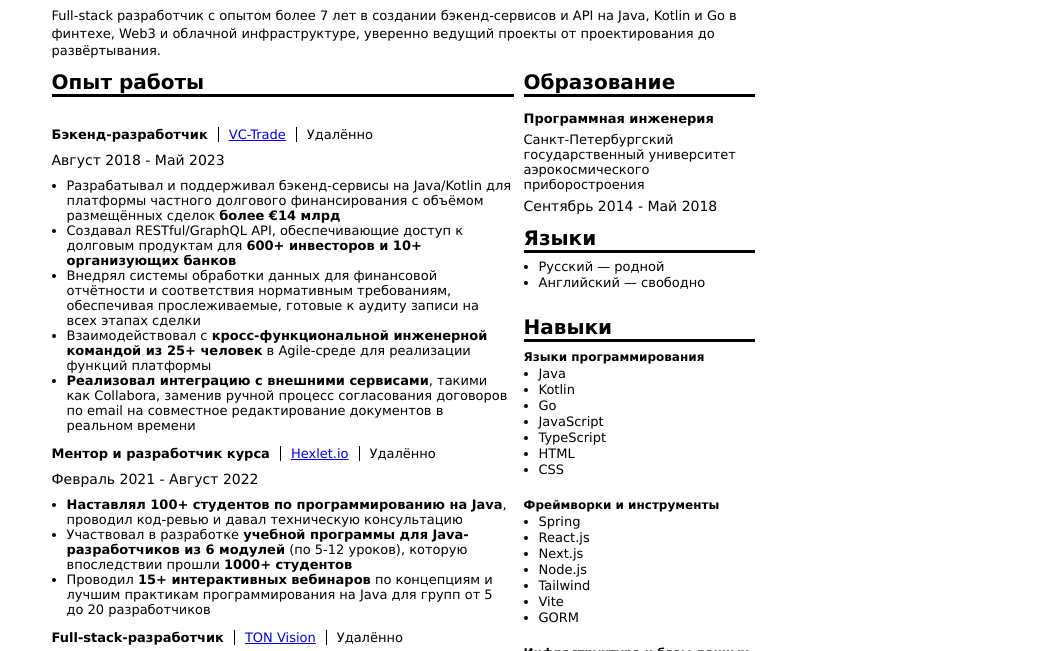
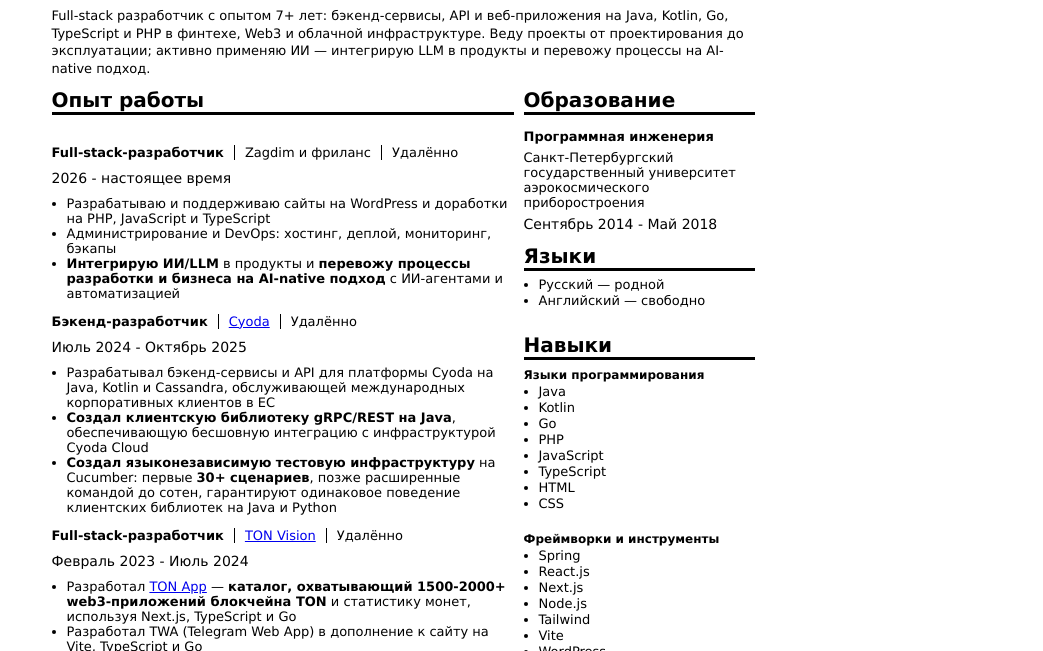
Before and after one commit to zxvfc/my-cv, a plain HTML site: page index.html in a window 1280 px wide. Both pictures are taken after a click on the button "RU". Shown: the part 148-799 px from the top of the page, without its empty margins (237-1280 px from the left). Drawn offline with Linux system fonts and the light colour scheme.

Commit message:
Update CV for 2026: add current role, AI skills, newest-first order
- Add Zagdim & freelance full-stack role (2026 - present)
- List jobs newest first; mark Hexlet as part-time
- Rewrite summary for full-stack + AI-native focus
- Fix "Experience" typo, jRPC -> gRPC, uptime 95% -> 99%
- Skills: add PHP, WordPress, GraphQL/gRPC, Cucumber, GitHub Actions
  and a new AI group; drop Tomcat, ZooKeeper, GORM and soft skills
- Add <title>, meta description and Open Graph tags
- Tighten wording so both EN and RU PDFs fit on one page

Co-Authored-By: Claude Opus 5.5 <noreply@anthropic.com>
Claude-Session: https://claude.ai/code/session_01XBfC5W5rDw8j1PdAAsC8ym

```diff
--- a/index.html
+++ b/index.html
@@ -4,6 +4,11 @@
 <head>
   <meta charset="UTF-8">
   <meta name="viewport" content="width=device-width, initial-scale=1.0">
+  <title>Valentin Isipchuk — Full-stack Developer</title>
+  <meta name="description" content="Full-stack developer with 7+ years of experience in Java, Kotlin, Go, TypeScript and PHP across fintech, Web3 and cloud platforms, building AI-native development workflows.">
+  <meta property="og:type" content="profile">
+  <meta property="og:title" content="Valentin Isipchuk — Full-stack Developer">
+  <meta property="og:description" content="Full-stack developer with 7+ years of experience in Java, Kotlin, Go, TypeScript and PHP across fintech, Web3 and cloud platforms, building AI-native development workflows.">
   <script>
     (function () {
       var lang = null;
@@ -359,7 +364,7 @@
           <span lang="en">Valentin Isipchuk</span><span lang="ru">Валентин Исипчук</span>
         </div>
         <div class="job-title">
-          <span lang="en">Fullstack Developer</span><span lang="ru">Full-stack разработчик</span>
+          <span lang="en">Full-stack Developer</span><span lang="ru">Full-stack разработчик</span>
         </div>
         <div class="contacts">
           <div><span class="contant-title">e-mail:</span> <a target="_blank" rel="noopener noreferrer"
@@ -378,17 +383,103 @@
       </div>
     </div>
     <div class="summary">
-      <span lang="en">Fullstack developer with 7+ years building backend services and APIs in Java, Kotlin, and Go
-        across fintech, Web3, and cloud platform infrastructure, comfortable owning projects end-to-end from
-        design through deployment.</span>
-      <span lang="ru">Full-stack разработчик с опытом более 7 лет в создании бэкенд-сервисов и API на Java, Kotlin
-        и Go в финтехе, Web3 и облачной инфраструктуре, уверенно ведущий проекты от проектирования до
-        развёртывания.</span>
+      <span lang="en">Full-stack developer with 7+ years building backend services, APIs and web apps in Java, Kotlin,
+        Go, TypeScript and PHP across fintech, Web3 and cloud platform infrastructure. Comfortable owning projects
+        end-to-end from design through deployment and operations, and an active AI practitioner who integrates LLMs
+        into products and rebuilds team processes into AI-native workflows.</span>
+      <span lang="ru">Full-stack разработчик с опытом 7+ лет: бэкенд-сервисы, API и веб-приложения на Java, Kotlin,
+        Go, TypeScript и PHP в финтехе, Web3 и облачной инфраструктуре. Веду проекты от проектирования до
+        эксплуатации; активно применяю ИИ — интегрирую LLM в продукты и перевожу процессы на AI-native подход.</span>
     </div>
     <section class="main-info">
       <div class="expirience">
-        <span class="section-title"><span lang="en">Work Expirience</span><span lang="ru">Опыт работы</span></span>
+        <span class="section-title"><span lang="en">Work Experience</span><span lang="ru">Опыт работы</span></span>
         <div class="history">
+          <div class="job-record">
+            <div class="job-header">
+              <span class="job-title"><span lang="en">Full-stack Developer</span><span
+                  lang="ru">Full-stack-разработчик</span></span>
+              <span class="project-name"><span lang="en">Zagdim &amp; freelance</span><span lang="ru">Zagdim и
+                  фриланс</span></span>
+              <span><span lang="en">Remote</span><span lang="ru">Удалённо</span></span>
+            </div>
+            <div class="period">
+              <span><span lang="en">2026 - Present</span><span lang="ru">2026 - настоящее время</span></span>
+            </div>
+            <ul>
+              <li><span lang="en">Develop and maintain WordPress sites and custom features using PHP, JavaScript and
+                  TypeScript</span><span lang="ru">Разрабатываю и поддерживаю сайты на WordPress и доработки на
+                  PHP, JavaScript и TypeScript</span></li>
+              <li><span lang="en">Handle server administration and DevOps: hosting, deployments, monitoring and
+                  backups</span><span lang="ru">Администрирование и DevOps: хостинг, деплой, мониторинг,
+                  бэкапы</span></li>
+              <li><span lang="en"><b>Integrate AI/LLM features</b> into products and <b>rebuild development and
+                    business processes into AI-native workflows</b> with AI coding agents and
+                  automation</span><span lang="ru"><b>Интегрирую ИИ/LLM</b> в продукты и <b>перевожу процессы
+                    разработки и бизнеса на AI-native подход</b> с ИИ-агентами и автоматизацией</span></li>
+            </ul>
+          </div>
+
+          <div class="job-record">
+            <div class="job-header">
+              <span class="job-title"><span lang="en">Backend Developer</span><span lang="ru">Бэкенд-разработчик</span></span>
+              <span class="project-name"><a target="_blank" rel="noopener noreferrer"
+                  href="https://cyoda.com/">Cyoda</a></span>
+              <span><span lang="en">Remote</span><span lang="ru">Удалённо</span></span>
+            </div>
+            <div class="period">
+              <span><span lang="en">July 2024 - October 2025</span><span lang="ru">Июль 2024 - Октябрь
+                  2025</span></span>
+            </div>
+            <ul>
+              <li><span lang="en">Developed backend services and APIs for Cyoda platform using Java, Kotlin and
+                  Cassandra, serving international enterprise clients across the EU</span><span
+                  lang="ru">Разрабатывал бэкенд-сервисы и API для платформы Cyoda на Java, Kotlin и Cassandra,
+                  обслуживающей международных корпоративных клиентов в ЕС</span></li>
+              <li><span lang="en"><b>Built Java-based gRPC/REST client library</b> enabling seamless integration
+                  with Cyoda Cloud infrastructure</span><span lang="ru"><b>Создал клиентскую библиотеку
+                    gRPC/REST на Java</b>, обеспечивающую бесшовную интеграцию с инфраструктурой Cyoda
+                  Cloud</span></li>
+              <li><span lang="en"><b>Created foundational language-agnostic test infrastructure</b> using
+                  Cucumber, authoring an initial <b>30+ scenarios</b> later grown by the team to hundreds,
+                  ensuring consistent behavior across Java and Python client libraries</span><span
+                  lang="ru"><b>Создал языконезависимую тестовую инфраструктуру</b> на Cucumber: первые <b>30+
+                    сценариев</b>, позже расширенные командой до сотен, гарантируют одинаковое поведение
+                  клиентских библиотек на Java и Python</span></li>
+            </ul>
+          </div>
+
+          <div class="job-record">
+            <div class="job-header">
+              <span class="job-title"><span lang="en">Full-stack Developer</span><span
+                  lang="ru">Full-stack-разработчик</span></span>
+              <span class="project-name"><a target="_blank" rel="noopener noreferrer" href="https://ton.vision">TON
+                  Vision</a></span>
+              <span><span lang="en">Remote</span><span lang="ru">Удалённо</span></span>
+            </div>
+            <div class="period">
+              <span><span lang="en">February 2023 - July 2024</span><span lang="ru">Февраль 2023 - Июль
+                  2024</span></span>
+            </div>
+            <ul>
+              <li><span lang="en">Developed <a target="_blank" rel="noopener noreferrer"
+                    href="https://ton.app">TON App</a>, a <b>catalog covering 1,500-2,000+ web3 TON blockchain
+                    apps</b> and coin stats, using Next.js, TypeScript and Go</span><span lang="ru">Разработал
+                  <a target="_blank" rel="noopener noreferrer" href="https://ton.app">TON App</a> — <b>каталог,
+                    охватывающий 1500-2000+ web3-приложений блокчейна TON</b> и статистику монет, используя
+                  Next.js, TypeScript и Go</span></li>
+              <li><span lang="en">Developed a TWA (Telegram Web Application) in addition to the web-site using
+                  Vite, TypeScript and Go</span><span lang="ru">Разработал TWA (Telegram Web App) в
+                  дополнение к сайту на Vite, TypeScript и Go</span></li>
+              <li><span lang="en"><b>Managed a 5-server self-hosted infrastructure</b> (3 production, 1 DB, 1
+                  backup) with CI/CD via GitHub Actions, achieving <b>zero-downtime deployments, 99%+ uptime</b>,
+                  and resilience through multiple large-scale DDoS attacks</span><span lang="ru"><b>Управлял
+                    self-hosted инфраструктурой из 5 серверов</b> (3 production, 1 БД, 1 backup) с CI/CD через
+                  GitHub Actions, обеспечив <b>развёртывания без простоя и аптайм 99%+</b>, а также устойчивость
+                  к нескольким масштабным DDoS-атакам</span></li>
+            </ul>
+          </div>
+
           <div class="job-record">
             <div class="job-header">
               <span class="job-title"><span lang="en">Backend Developer</span><span lang="ru">Бэкенд-разработчик</span></span>
@@ -410,28 +501,21 @@
                     банков</b></span></li>
               <li><span lang="en">Implemented data processing systems for financial reporting and regulatory
                   compliance, providing traceable, audit-ready records across the deal lifecycle</span><span
-                  lang="ru">Внедрял системы обработки данных для финансовой отчётности и соответствия
-                  нормативным требованиям, обеспечивая прослеживаемые, готовые к аудиту записи на всех этапах
-                  сделки</span></li>
-              <li><span lang="en">Collaborated with a <b>25+ person cross-functional engineering team</b> in an
-                  agile environment to deliver platform features</span><span lang="ru">Взаимодействовал с
-                  <b>кросс-функциональной инженерной командой из 25+ человек</b> в Agile-среде для реализации
-                  функций платформы</span></li>
+                  lang="ru">Внедрял системы обработки данных для финансовой и регуляторной отчётности с
+                  готовыми к аудиту записями на всех этапах сделки</span></li>
               <li><span lang="en"><b>Implemented integration with external services</b>, such as Collabora,
                   replacing a manual, email-based contract negotiation process with real-time collaborative
-                  document editing</span><span lang="ru"><b>Реализовал интеграцию с внешними сервисами</b>, такими
-                  как Collabora, заменив ручной процесс согласования договоров по email на совместное
-                  редактирование документов в реальном времени</span></li>
+                  document editing</span><span lang="ru"><b>Интегрировал внешние сервисы</b> (Collabora), заменив
+                  согласование договоров по email совместным редактированием в реальном времени</span></li>
             </ul>
           </div>
 
           <div class="job-record">
             <div class="job-header">
-              <span class="job-title"><span lang="en">Mentor &amp; Course Developer</span><span lang="ru">Ментор и
-                  разработчик курса</span></span>
+              <span class="job-title"><span lang="en">Mentor &amp; Course Developer</span><span lang="ru">Ментор, автор курса</span></span>
               <span class="project-name"><a target="_blank" rel="noopener noreferrer"
                   href="https://hexlet.io/">Hexlet.io</a></span>
-              <span><span lang="en">Remote</span><span lang="ru">Удалённо</span></span>
+              <span><span lang="en">Remote, part-time</span><span lang="ru">Удалённо, частично</span></span>
             </div>
             <div class="period">
               <span><span lang="en">February 2021 - August 2022</span><span lang="ru">Февраль 2021 - Август
@@ -439,76 +523,15 @@
             </div>
             <ul>
               <li><span lang="en"><b>Mentored 100+ students in Java programming</b>, providing code reviews and
-                  technical guidance</span><span lang="ru"><b>Наставлял 100+ студентов по программированию на
-                    Java</b>, проводил код-ревью и давал техническую консультацию</span></li>
+                  technical guidance</span><span lang="ru"><b>Наставлял 100+ студентов по
+                    Java</b>: код-ревью и технические консультации</span></li>
               <li><span lang="en">Contributed to development of a <b>6-module Java developer curriculum</b>
                   (5-12 lessons each), completed by <b>1,000+ students</b> since</span><span lang="ru">Участвовал
-                  в разработке <b>учебной программы для Java-разработчиков из 6 модулей</b> (по 5-12 уроков),
-                  которую впоследствии прошли <b>1000+ студентов</b></span></li>
+                  в создании <b>курса Java-разработчика из 6 модулей</b> (5-12 уроков), который прошли
+                  <b>1000+ студентов</b></span></li>
               <li><span lang="en">Conducted <b>15+ interactive webinars</b> on Java programming concepts and best
-                  practices for groups of 5-20 developers</span><span lang="ru">Проводил <b>15+ интерактивных
-                    вебинаров</b> по концепциям и лучшим практикам программирования на Java для групп от 5 до 20
-                  разработчиков</span></li>
-            </ul>
-          </div>
-
-          <div class="job-record">
-            <div class="job-header">
-              <span class="job-title"><span lang="en">Fullstack Developer</span><span
-                  lang="ru">Full-stack-разработчик</span></span>
-              <span class="project-name"><a target="_blank" rel="noopener noreferrer" href="https://ton.vision">TON
-                  Vision</a></span>
-              <span><span lang="en">Remote</span><span lang="ru">Удалённо</span></span>
-            </div>
-            <div class="period">
-              <span><span lang="en">February 2023 - July 2024</span><span lang="ru">Февраль 2023 - Июль
-                  2024</span></span>
-            </div>
-            <ul>
-              <li><span lang="en">Developed <a target="_blank" rel="noopener noreferrer"
-                    href="https://ton.app">TON App</a>, a <b>catalog covering 1,500-2,000+ web3 TON blockchain
-                    apps</b> and coin stats, using Next.js, TypeScript and Go</span><span lang="ru">Разработал
-                  <a target="_blank" rel="noopener noreferrer" href="https://ton.app">TON App</a> — <b>каталог,
-                    охватывающий 1500-2000+ web3-приложений блокчейна TON</b> и статистику монет, используя
-                  Next.js, TypeScript и Go</span></li>
-              <li><span lang="en">Developed a TWA (Telegram Web Application) in addition to the web-site using
-                  Vite, TypeScript and Go</span><span lang="ru">Разработал TWA (Telegram Web Application) в
-                  дополнение к веб-сайту, используя Vite, TypeScript и Go</span></li>
-              <li><span lang="en"><b>Managed a 5-server self-hosted infrastructure</b> (3 production, 1 DB, 1
-                  backup) with CI/CD via GitHub Actions, achieving <b>zero-downtime deployments, 95%+ uptime</b>,
-                  and resilience through multiple large-scale DDoS attacks</span><span lang="ru"><b>Управлял
-                    self-hosted инфраструктурой из 5 серверов</b> (3 production, 1 БД, 1 backup) с CI/CD через
-                  GitHub Actions, обеспечив <b>развёртывания без простоя и аптайм 95%+</b>, а также устойчивость
-                  к нескольким масштабным DDoS-атакам</span></li>
-            </ul>
-          </div>
-
-          <div class="job-record">
-            <div class="job-header">
-              <span class="job-title"><span lang="en">Backend Developer</span><span lang="ru">Бэкенд-разработчик</span></span>
-              <span class="project-name"><a target="_blank" rel="noopener noreferrer"
-                  href="https://cyoda.com/">Cyoda</a></span>
-              <span><span lang="en">Remote</span><span lang="ru">Удалённо</span></span>
-            </div>
-            <div class="period">
-              <span><span lang="en">July 2024 - October 2025</span><span lang="ru">Июль 2024 - Октябрь
-                  2025</span></span>
-            </div>
-            <ul>
-              <li><span lang="en">Developed backend services and APIs for Cyoda platform using Java, Kotlin and
-                  Cassandra, serving international enterprise clients across the EU</span><span
-                  lang="ru">Разрабатывал бэкенд-сервисы и API для платформы Cyoda на Java, Kotlin и Cassandra,
-                  обслуживающей международных корпоративных клиентов в ЕС</span></li>
-              <li><span lang="en"><b>Built Java-based jRPC/REST client library</b> enabling seamless integration
-                  with Cyoda Cloud infrastructure</span><span lang="ru"><b>Создал клиентскую библиотеку
-                    jRPC/REST на Java</b>, обеспечивающую бесшовную интеграцию с инфраструктурой Cyoda
-                  Cloud</span></li>
-              <li><span lang="en"><b>Created foundational language-agnostic test infrastructure</b> using
-                  Cucumber, authoring an initial <b>30+ scenarios</b> later grown by the team to hundreds,
-                  ensuring consistent behavior across Java and Python client libraries</span><span
-                  lang="ru"><b>Создал базовую независимую от языка тестовую инфраструктуру</b> на Cucumber,
-                  написав первые <b>30+ сценариев</b>, которые команда впоследствии расширила до сотен,
-                  обеспечив согласованное поведение между клиентскими библиотеками Java и Python</span></li>
+                  practices for groups of 5-20 developers</span><span lang="ru">Провёл <b>15+ интерактивных
+                    вебинаров</b> по Java для групп из 5-20 разработчиков</span></li>
             </ul>
           </div>
         </div>
@@ -543,6 +566,7 @@
               <li>Java</li>
               <li>Kotlin</li>
               <li>Go</li>
+              <li>PHP</li>
               <li>JavaScript</li>
               <li>TypeScript</li>
               <li>HTML</li>
@@ -559,7 +583,9 @@
               <li>Node.js</li>
               <li>Tailwind</li>
               <li>Vite</li>
-              <li>GORM</li>
+              <li>WordPress</li>
+              <li>GraphQL, gRPC</li>
+              <li>Cucumber</li>
             </ul>
           </div>
           <div class="skill-group">
@@ -567,23 +593,21 @@
                 lang="ru">Инфраструктура и базы данных</span></span>
             <ul class="skill-set">
               <li>Linux</li>
-              <li>Tomcat</li>
               <li>Nginx</li>
+              <li>Docker</li>
+              <li>GitHub Actions (CI/CD)</li>
               <li>Cassandra</li>
               <li>MySQL</li>
-              <li>ZooKeeper</li>
-              <li>Docker</li>
             </ul>
           </div>
           <div class="skill-group">
-            <span class="skill-category"><span lang="en">Soft Skills</span><span lang="ru">Гибкие навыки</span></span>
+            <span class="skill-category"><span lang="en">AI</span><span lang="ru">ИИ</span></span>
             <ul class="skill-set">
-              <li><span lang="en">Mentoring &amp; code review</span><span lang="ru">Наставничество и
-                  код-ревью</span></li>
-              <li><span lang="en">Technical communication</span><span lang="ru">Техническая коммуникация</span></li>
-              <li><span lang="en">Cross-functional collaboration</span><span lang="ru">Кросс-функциональное
-                  взаимодействие</span></li>
-              <li><span lang="en">Agile teamwork</span><span lang="ru">Работа в Agile-команде</span></li>
+              <li><span lang="en">AI-assisted development &amp; coding agents</span><span lang="ru">Разработка с ИИ и
+                  ИИ-агенты для кода</span></li>
+              <li><span lang="en">LLM API integration</span><span lang="ru">Интеграция LLM API</span></li>
+              <li><span lang="en">AI-native process design</span><span lang="ru">Построение AI-native
+                  процессов</span></li>
             </ul>
           </div>
         </div>
```
